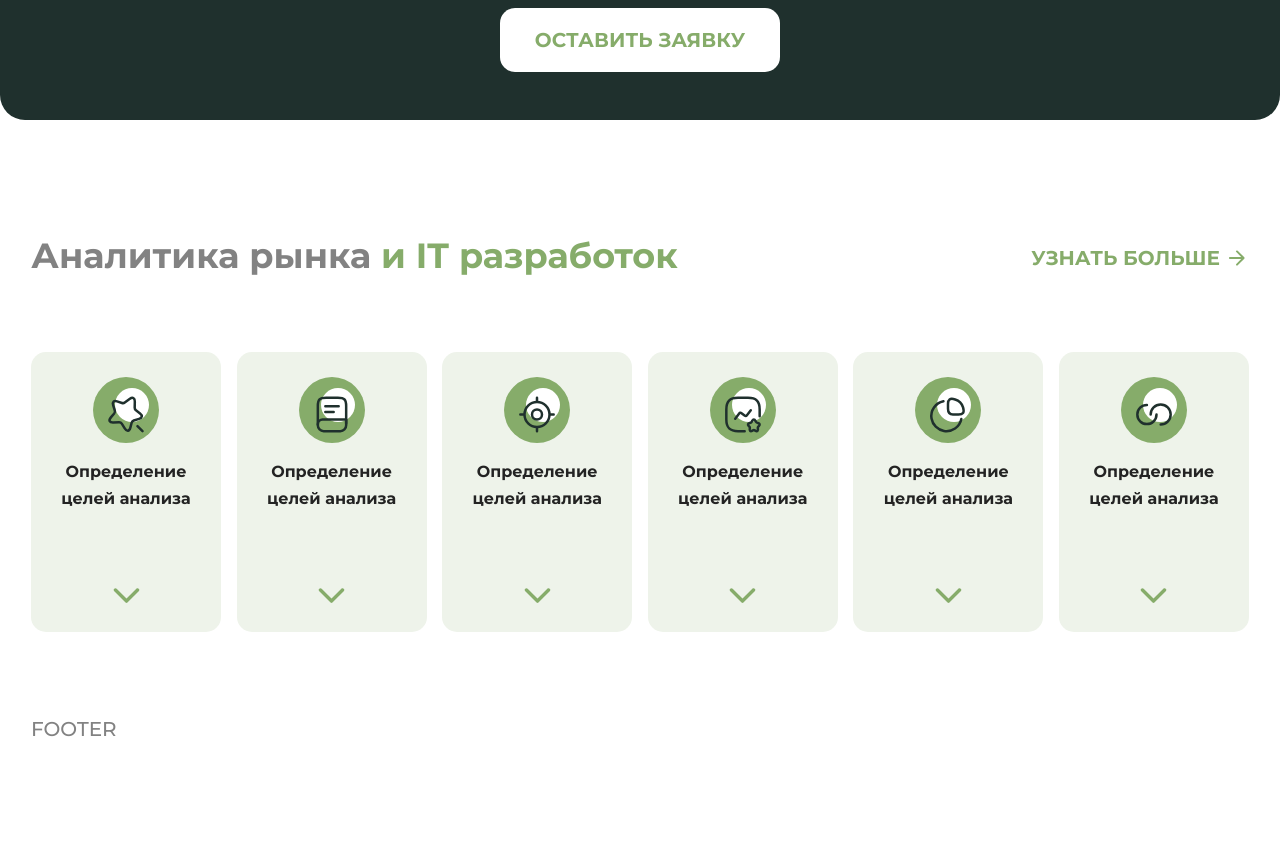
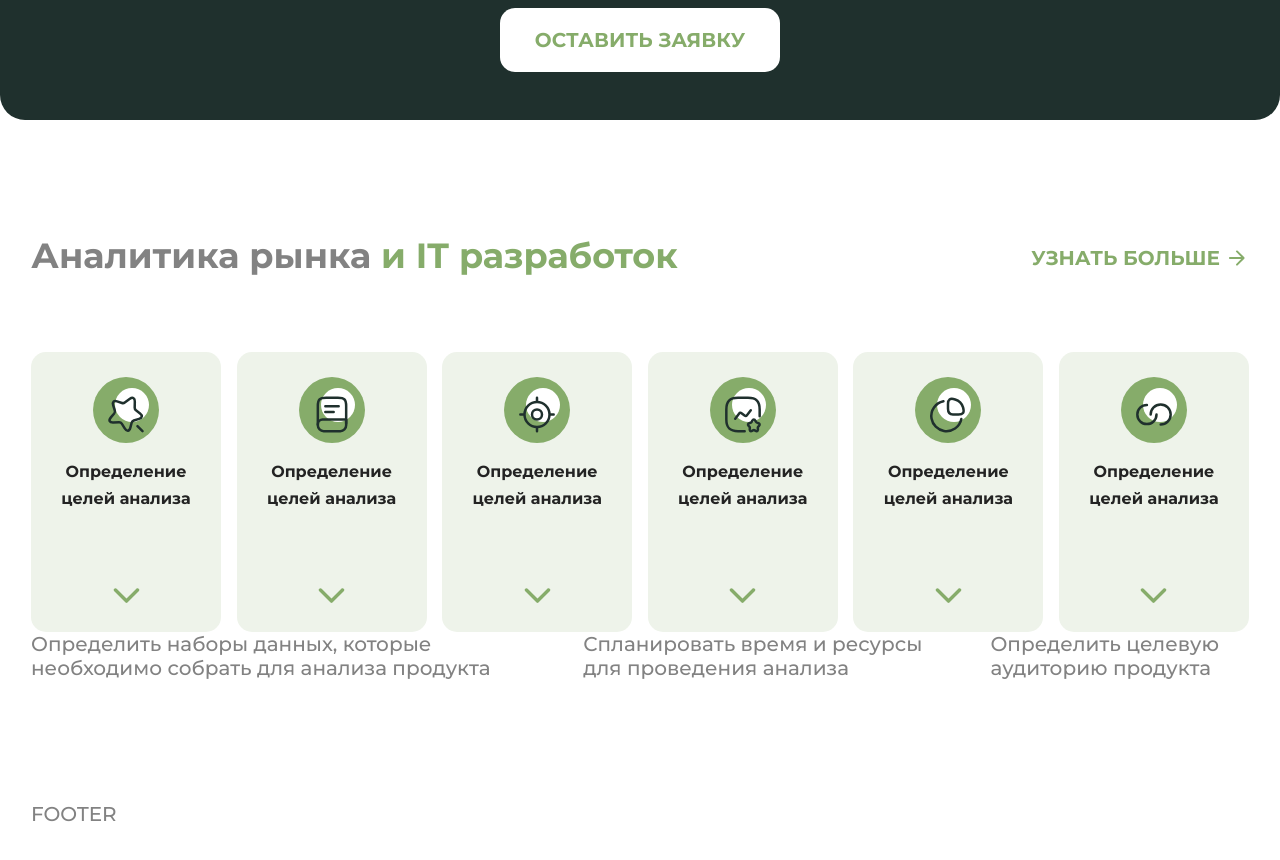
Before and after one commit to Flexible78/Stidn, a website: page app/index.html in a window 1280 px wide. Shown: the part 4900-5760 px from the top of the page. Drawn offline with Linux system fonts and the light colour scheme; files whose address does not match are found by name.

Commit message:
feat:analitics section fix

```diff
--- a/app/css/components/analitics.css
+++ b/app/css/components/analitics.css
@@ -1,5 +1,5 @@
 .analitics {
-   padding: 110px 0 33px;
+   padding: 110px 0 70px;
    background: var(--white, #ffffff);
 }
 
--- a/app/index.html
+++ b/app/index.html
@@ -365,6 +365,13 @@
             </li>
          </ul>
       </div>
+      <div class="analitics__dropdown-container dropdown-container">
+         <ul>
+            <li>Определить наборы данных, которые необходимо собрать для анализа продукта</li>
+            <li>Спланировать время и&nbsp;ресурсы для проведения анализа</li>
+            <li>Определить целевую аудиторию продукта</li>
+         </ul>
+      </div>
    </div>
 
 </section>
@@ -375,5 +382,6 @@
 </footer>
 
    </div>
+   <script src="js/analitics-drop-menu.js"></script>
 </body>
 </html>
--- /dev/null
+++ b/app/js/analitics-drop-menu.js
@@ -0,0 +1,5 @@
+"use strict";
+document.addEventListener("DOMContentLoaded", () => {
+   .
+   console.log("232143253425435");
+});
--- a/src/css/components/analitics.css
+++ b/src/css/components/analitics.css
@@ -1,5 +1,5 @@
 .analitics {
-   padding: 110px 0 33px;
+   padding: 110px 0 70px;
    background: var(--white, #ffffff);
 }
 
--- /dev/null
+++ b/src/js/analitics-drop-menu.js
@@ -0,0 +1,5 @@
+"use strict";
+document.addEventListener("DOMContentLoaded", () => {
+   .
+   console.log("232143253425435");
+});
```
Also changed, not shown: src/html/analitics.html (+7 -0 lines), src/index.html (+1 -0 lines).
